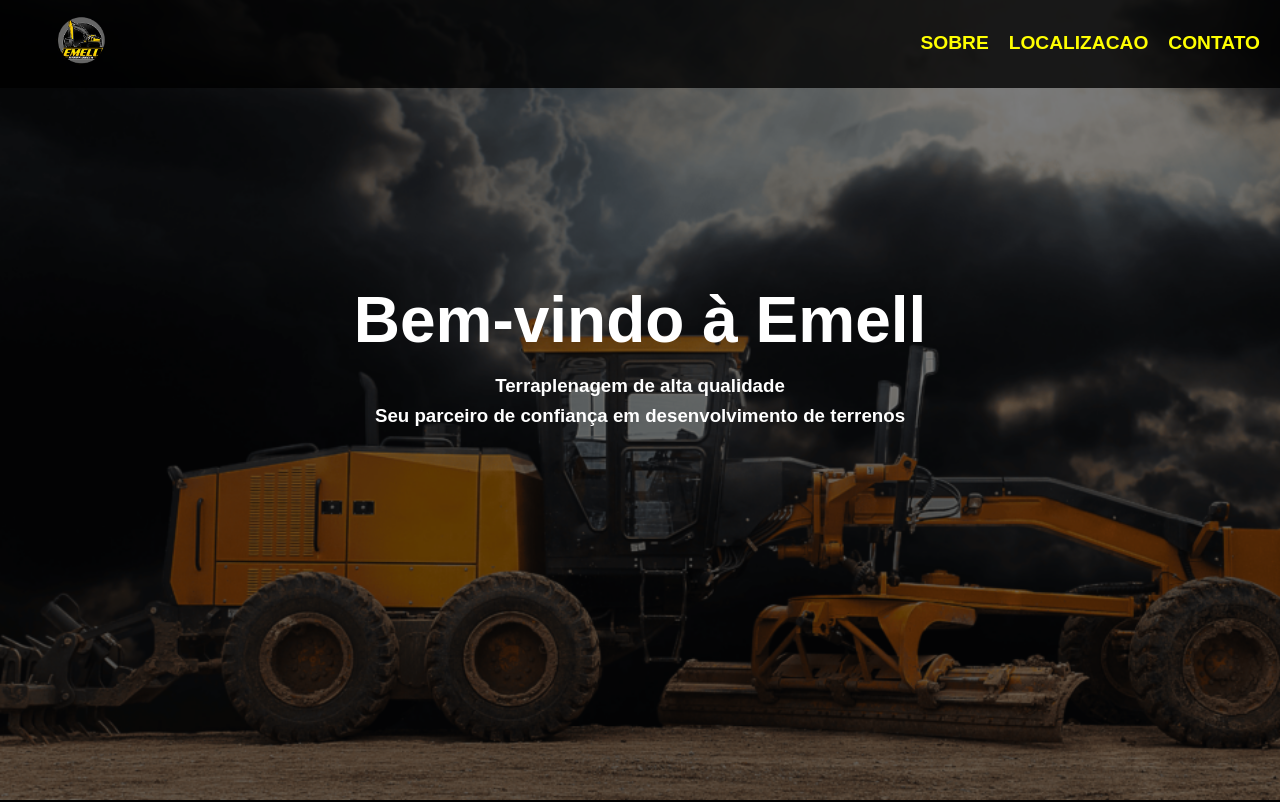
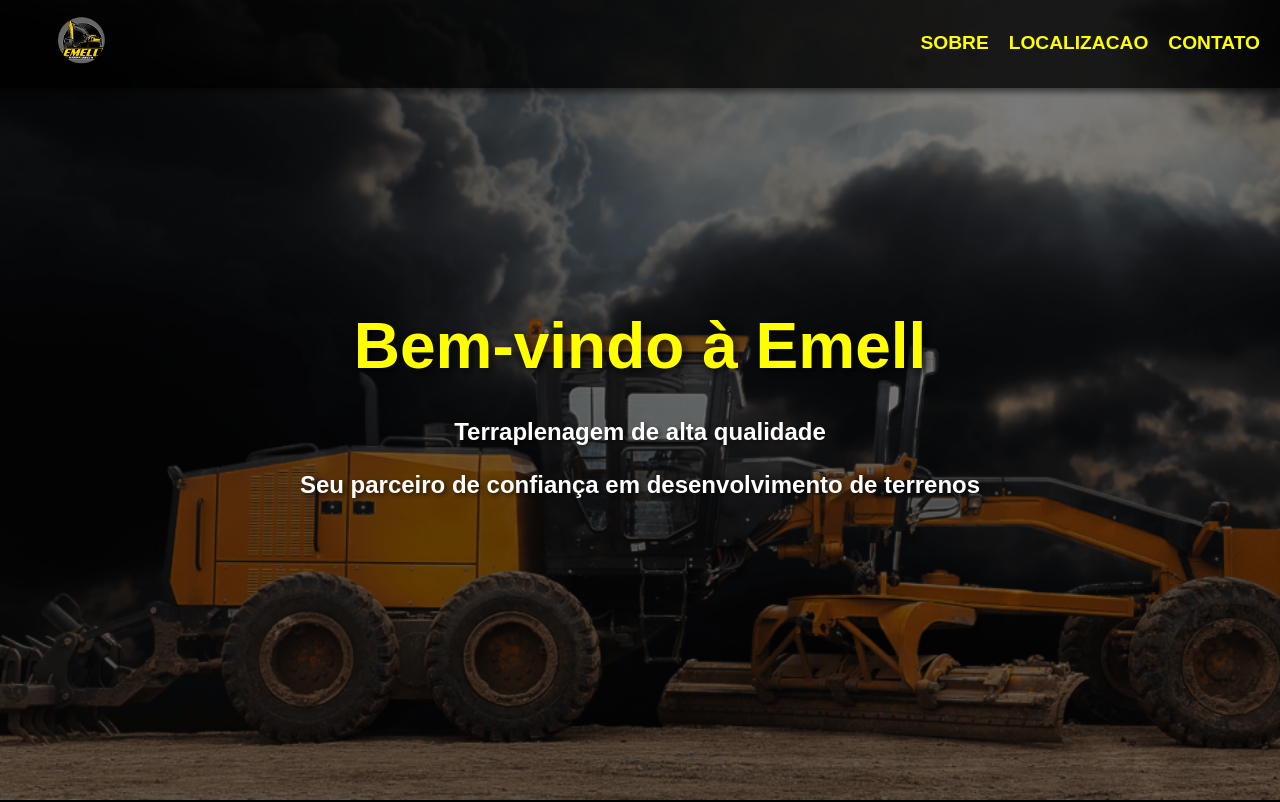
Before and after one commit to Mathluiz23/tremell, a Next.js app: page / in a window 1280 px wide. Shown: the top 802 px of the page. Built offline with nearby package versions, Linux system fonts and the light colour scheme.

Commit message:
:art: adjusting main style

```diff
--- a/src/app/styles/Main.module.css
+++ b/src/app/styles/Main.module.css
@@ -16,7 +16,7 @@
   left: 0;
   width: 100%;
   height: 100%;
-  background: rgba(0, 0, 0, 0.5);
+  background: rgba(0, 0, 0, 0.5); /* Escurecer fundo */
   z-index: 1;
 }
 
@@ -24,17 +24,21 @@
   position: relative;
   z-index: 2;
   color: white;
-  margin-top: -100px;
+  text-align: center;
 }
 
 .main-content h1 {
   font-size: 4rem;
+  font-weight: bold;
+  color: yellow;
+  text-shadow: 3px 3px 10px rgba(0, 0, 0, 0.8);
 }
 
 .main-content h3 {
-  display: flex;
-  justify-content: center;
-  align-items: center;
+  font-size: 1.5rem;
+  color: #ffffff;
+  margin-top: 15px;
+  text-shadow: 2px 2px 5px rgba(0, 0, 0, 0.6);
 }
 
 /* Estilos do Header */
@@ -47,13 +51,16 @@
   align-items: center;
   justify-content: space-between;
   padding: 10px 20px;
-  background-color: rgba(0, 0, 0, 0.8); /* Fundo semi-transparente */
+  background-color: rgba(0, 0, 0, 0.8);
   z-index: 10;
+  box-shadow: 0px 4px 6px rgba(0, 0, 0, 0.5);
 }
 
 .logo {
   max-height: 60px;
   object-fit: contain;
+  cursor: pointer;
+  animation: fadeIn 1s ease-in-out;
 }
 
 .nav {
@@ -66,9 +73,21 @@
   text-decoration: none;
   font-size: 1.2rem;
   font-weight: bold;
-  transition: color 0.3s;
+  transition: all 0.3s ease;
 }
 
 .navLink:hover {
   color: orange;
+  text-shadow: 2px 2px 8px rgba(255, 165, 0, 0.8);
+  transform: scale(1.1);
 }
+
+/* Animações */
+@keyframes fadeIn {
+  from {
+    opacity: 0;
+  }
+  to {
+    opacity: 1;
+  }
+}
```
